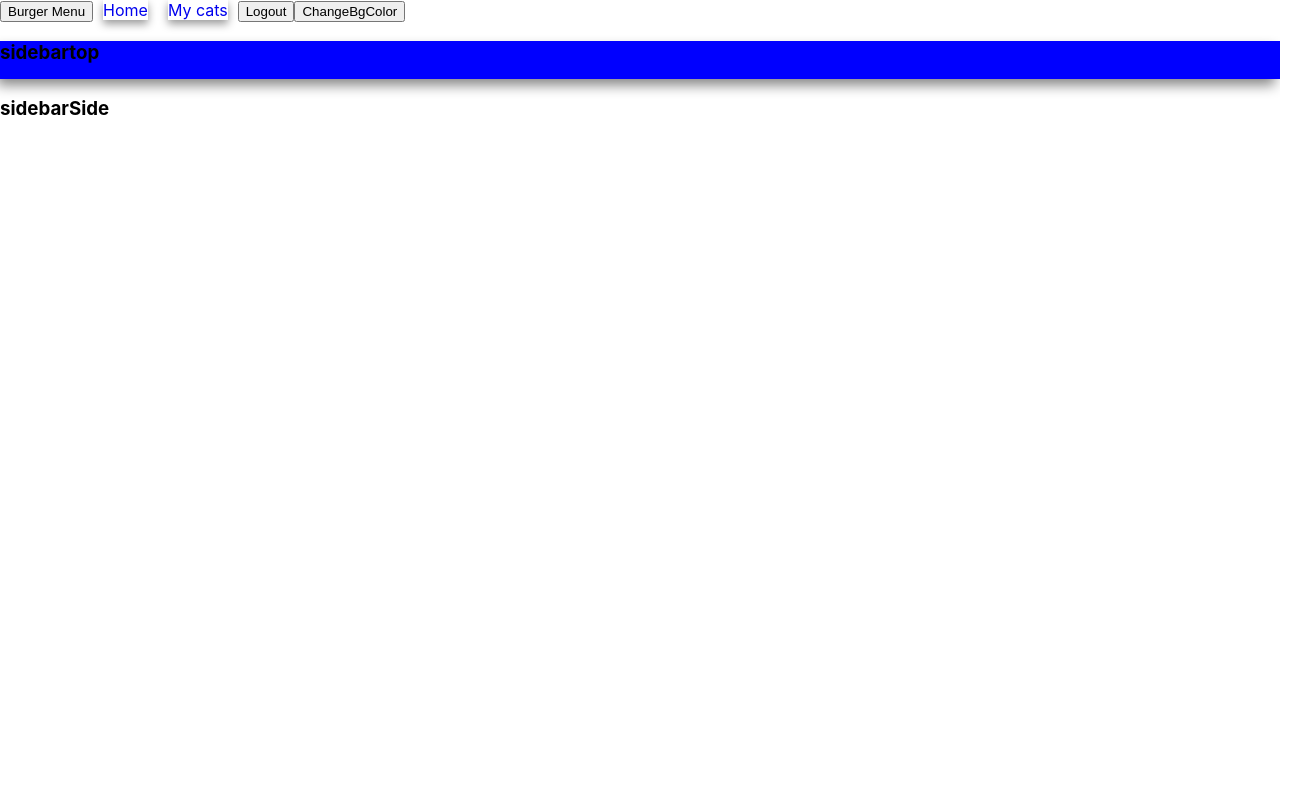
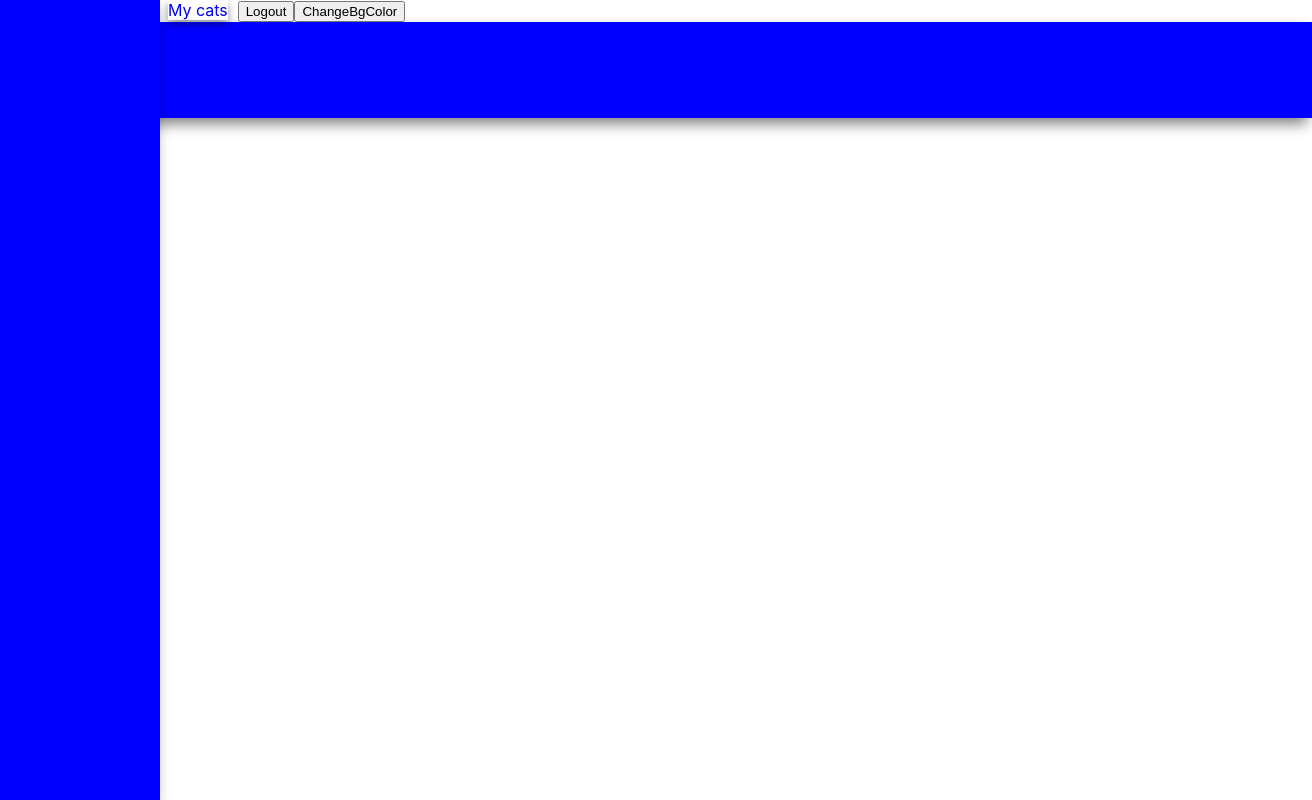
Before and after one commit to BalintAts/catagotchi_frontend, a React (Create React App) app: page / in a window 1280 px wide. Shown: the whole page, 1312 px wide, since content can reach past the window. Built offline with nearby package versions, Linux system fonts and the light colour scheme.

Commit message:
display sidebar sidesection, and topsection

```diff
--- a/src/App.js
+++ b/src/App.js
@@ -4,12 +4,13 @@ import './App.css';
 import { BrowserRouter as Router, Switch, Route } from 'react-router-dom';
 import Navbar from './components/navbar';
 import SideSection from './components/sideBar/sideSection/sideSection';
+import SideBar from './components/sideBar/sideBar';
 
 function App() {
   return (
     <Router>
       <Navbar />
-      <SideSection />
+      <SideBar />
       {/* <Switch>
         <Route path={"/my-cats"} exact component={MyCatsList} />
         <Route path={"/my-cats/:catId"} component={MyCatDetail} />
--- /dev/null
+++ b/src/components/sideBar/BurgerButton/burgerButton.jsx
@@ -0,0 +1,17 @@
+import React, { Component } from 'react';
+import './burgerButtonStyle.scss';
+
+
+const BurgerButton = () => {
+    return (
+        <div className="Sidebar_BurgerButton">
+            <i></i>
+            <i></i>
+            <i></i>
+
+        </div>
+    );
+}
+
+
+export default BurgerButton;
--- /dev/null
+++ b/src/components/sideBar/BurgerButton/burgerButtonStyle.scss
@@ -0,0 +1,13 @@
+.Sidebar_BurgerButton {
+    display: flex;
+    flex-direction: column;
+    cursor: pointer;
+
+    i{
+        background-color: white;
+        width: 2em;
+        height: 0.25em;
+        margin: 0.15em;
+        border-radius: 0.125em;
+    }
+}
--- /dev/null
+++ b/src/components/sideBar/sideBar.jsx
@@ -0,0 +1,16 @@
+import React, { Component } from 'react';
+import TopSection from './topSection/topSection';
+import SideSection from './sideSection/sideSection';
+
+
+const SideBar = () => {
+    return (
+        <div className="Sidebar_container">
+            <TopSection />
+            <SideSection />
+        </div>
+    );
+}
+
+
+export default SideBar;
--- a/src/components/sideBar/sideSection/sideSection.jsx
+++ b/src/components/sideBar/sideSection/sideSection.jsx
@@ -5,8 +5,6 @@ import TopSection from '../topSection/topSection';
 const SideSection = () => {
     return (
         <div className="Sidebar_sideSection">
-            <TopSection />
-            <h3>sidebarSide</h3>
         </div>
     );
 }
--- a/src/components/sideBar/sideSection/sideSectionStyle.scss
+++ b/src/components/sideBar/sideSection/sideSectionStyle.scss
@@ -0,0 +1,12 @@
+.Sidebar_sideSection {
+    position: fixed;
+    width: 10em;
+    top: 0;
+    bottom: 0;
+    left: 0;
+
+    background-color: blue;
+    -webkit-box-shadow: -4px 7px 13px -1px rgba(0,0,0,0.49);
+-moz-box-shadow: -4px 7px 13px -1px rgba(0,0,0,0.49);
+box-shadow: -4px 7px 13px -1px rgba(0,0,0,0.49);
+}
--- a/src/components/sideBar/topSection/topSection.jsx
+++ b/src/components/sideBar/topSection/topSection.jsx
@@ -1,10 +1,11 @@
 import React, { Component } from 'react';
 import './topSectionStyle.scss';
+import BurgerButton from '../BurgerButton/burgerButton';
 
 const TopSection = () => {
     return (
         <div className="Sidebar_TopSection">
-            <h3>sidebartop</h3>
+            <BurgerButton />
         </div>
     );
 }
--- a/src/components/sideBar/topSection/topSectionStyle.scss
+++ b/src/components/sideBar/topSection/topSectionStyle.scss
@@ -1,8 +1,11 @@
 .Sidebar_TopSection {
     width: 100%;
-    height: 1cm;
+    height: 4em;
     background-color: blue;
     -webkit-box-shadow: -4px 7px 13px -1px rgba(0,0,0,0.49);
 -moz-box-shadow: -4px 7px 13px -1px rgba(0,0,0,0.49);
 box-shadow: -4px 7px 13px -1px rgba(0,0,0,0.49);
+    display: flex;
+    align-items: center;
+    padding: 1em;
 }
--- a/src/styles/navbarStyle.css
+++ b/src/styles/navbarStyle.css
@@ -11,3 +11,7 @@
 .blue {
     background-color: blue;
 }
+
+button {
+    cursor: pointer;
+}
```
